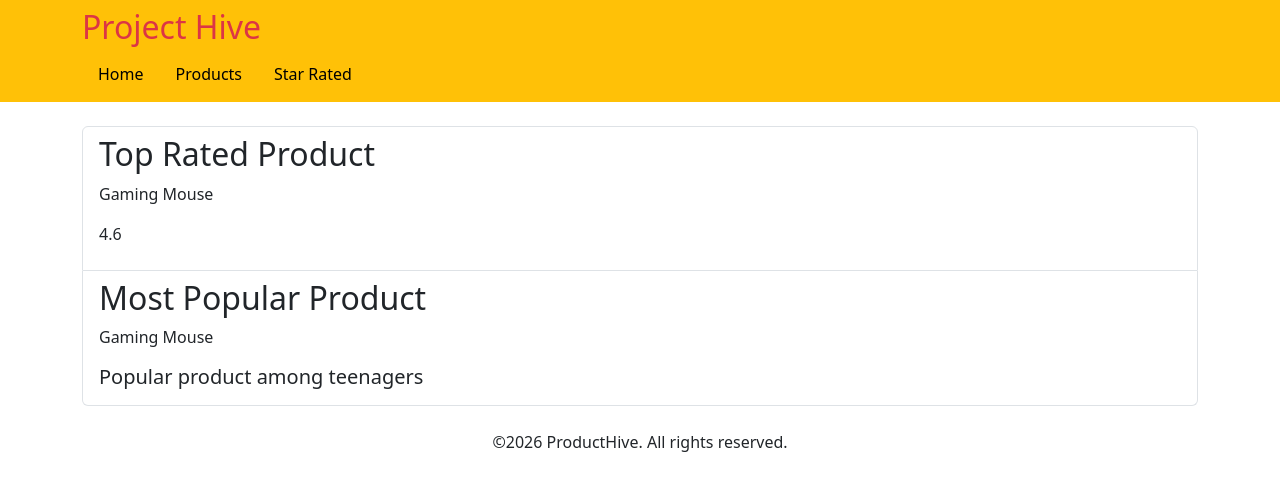
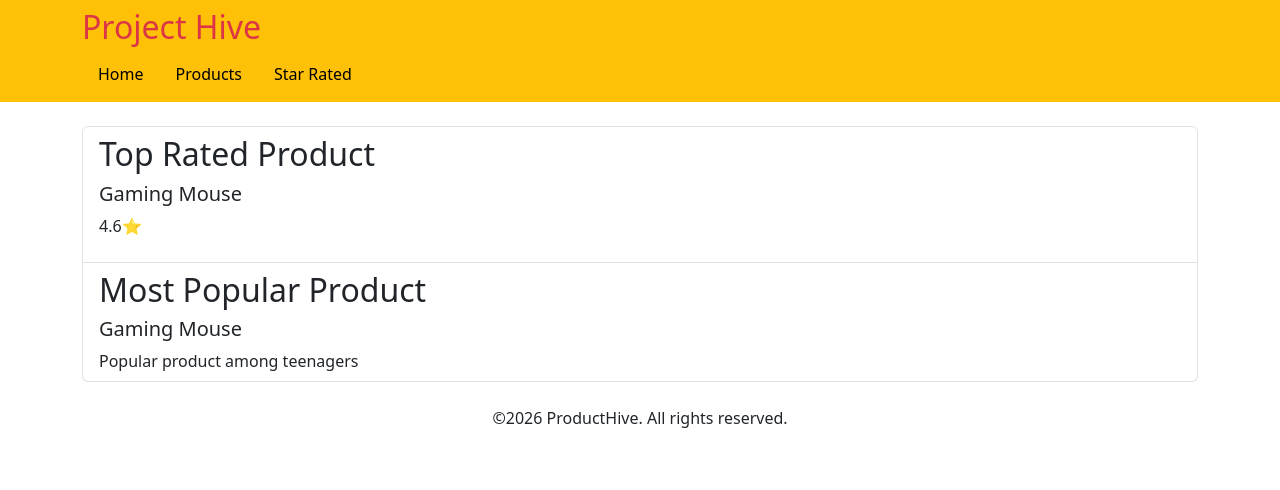
Before and after one commit to bhaveshcodm2706-venom/Product-Hive, a website: page star-rated.html in a window 1280 px wide. Drawn offline with nearby package versions, Linux system fonts and the light colour scheme.

Commit message:
Completed Project

```diff
--- a/star-rated.html
+++ b/star-rated.html
@@ -33,14 +33,14 @@
 
         <li class="list-group-item">
         <h2>Top Rated Product</h2>
-        <p>Gaming Mouse</p>
-        <p Class="star rated">4.6</p>
+        <h5>Gaming Mouse</h5>
+        <p Class="star rated">4.6⭐</p>
     </li>
     <li class="list-group-item">
         <h2>Most Popular Product</h2>
-        <p>Gaming Mouse</p>
+        <h5>Gaming Mouse</h5>
         <section class="Text">
-             <h5>Popular product among teenagers</h5>
+             <h7>Popular product among teenagers</h7>
             </section>
 
     </li>
```
Also changed, not shown: details.html (+1 -1 lines), products.html (+7 -4 lines).
